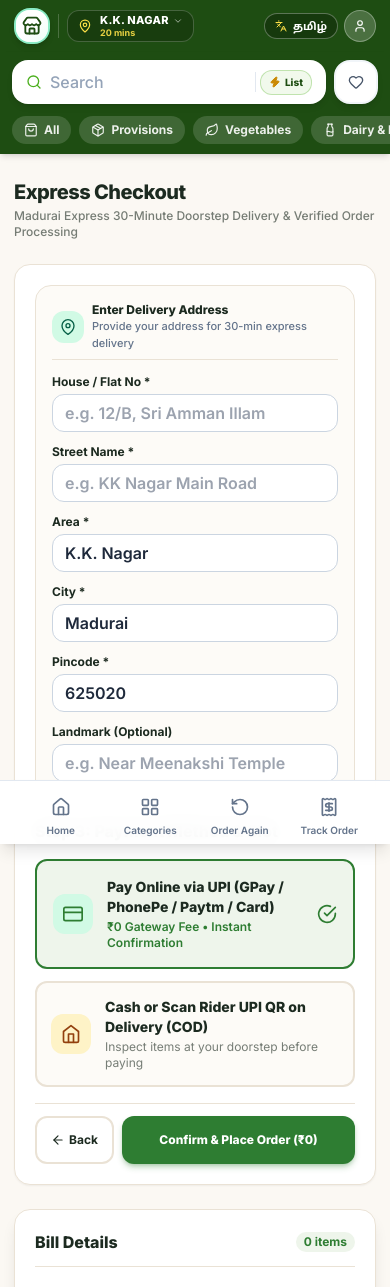
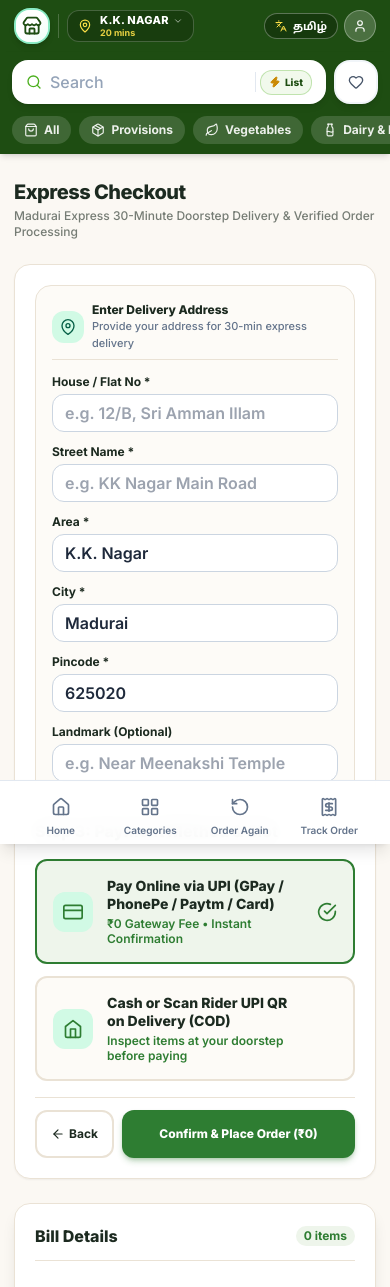
Before and after one commit to vishagan12/grocery, a Next.js app: page /checkout in a window 390 px wide. Shown: the top 1287 px of the page. Built offline with nearby package versions, Linux system fonts and the light colour scheme.

Commit message:
fix: match design pattern for UPI and COD buttons and eliminate size shift on selection

```diff
--- a/src/components/CheckoutPage.tsx
+++ b/src/components/CheckoutPage.tsx
@@ -553,7 +553,7 @@ export default function CheckoutPage() {
                   <button
                     type="button"
                     onClick={() => setPaymentMethod('upi')}
-                    className={`w-full p-4 rounded-xl border-2 text-left transition-all flex items-center gap-3.5 ${
+                    className={`w-full p-4 rounded-xl border-2 text-left transition-colors flex items-center gap-3.5 box-border ${
                       paymentMethod === 'upi'
                         ? 'border-brand-primary bg-brand-mint'
                         : 'border-[#EAE2D5] hover:border-brand-primary/50 bg-[#FDFBF7]'
@@ -563,29 +563,33 @@ export default function CheckoutPage() {
                       <IconCreditCard className="w-5 h-5" />
                     </div>
                     <div className="flex-1 min-w-0">
-                      <p className="font-extrabold text-sm text-brand-slate">{t('payOnline', lang)}</p>
-                      <p className="text-xs text-brand-primary font-semibold mt-0.5">{t('zeroFee', lang)}</p>
+                      <p className="font-extrabold text-sm text-brand-slate leading-tight">{t('payOnline', lang)}</p>
+                      <p className="text-xs text-brand-primary font-semibold mt-1 leading-tight">{t('zeroFee', lang)}</p>
                     </div>
-                    {paymentMethod === 'upi' && <IconCheckCircle className="w-5 h-5 text-brand-primary shrink-0" />}
+                    <div className="w-5 h-5 shrink-0 flex items-center justify-center">
+                      {paymentMethod === 'upi' && <IconCheckCircle className="w-5 h-5 text-brand-primary" />}
+                    </div>
                   </button>
 
                   <button
                     type="button"
                     onClick={() => setPaymentMethod('cod')}
-                    className={`w-full p-3.5 sm:p-4 rounded-xl border-2 text-left transition-all flex items-center gap-3.5 ${
+                    className={`w-full p-4 rounded-xl border-2 text-left transition-colors flex items-center gap-3.5 box-border ${
                       paymentMethod === 'cod'
                         ? 'border-brand-primary bg-brand-mint'
                         : 'border-[#EAE2D5] hover:border-brand-primary/50 bg-[#FDFBF7]'
                     }`}
                   >
-                    <div className="w-10 h-10 rounded-xl bg-amber-100 text-amber-800 flex items-center justify-center shrink-0">
+                    <div className="w-10 h-10 rounded-xl bg-emerald-100 text-brand-primary flex items-center justify-center shrink-0">
                       <IconHome className="w-5 h-5" />
                     </div>
                     <div className="flex-1 min-w-0">
-                      <p className="font-extrabold text-sm text-brand-slate">{t('cashOnDelivery', lang)}</p>
-                      <p className="text-xs text-brand-slate/60 mt-0.5">{t('codDesc', lang)}</p>
+                      <p className="font-extrabold text-sm text-brand-slate leading-tight">{t('cashOnDelivery', lang)}</p>
+                      <p className="text-xs text-brand-primary font-semibold mt-1 leading-tight">{t('codDesc', lang)}</p>
                     </div>
-                    {paymentMethod === 'cod' && <IconCheckCircle className="w-5 h-5 text-brand-primary shrink-0" />}
+                    <div className="w-5 h-5 shrink-0 flex items-center justify-center">
+                      {paymentMethod === 'cod' && <IconCheckCircle className="w-5 h-5 text-brand-primary" />}
+                    </div>
                   </button>
                 </div>
 
```
